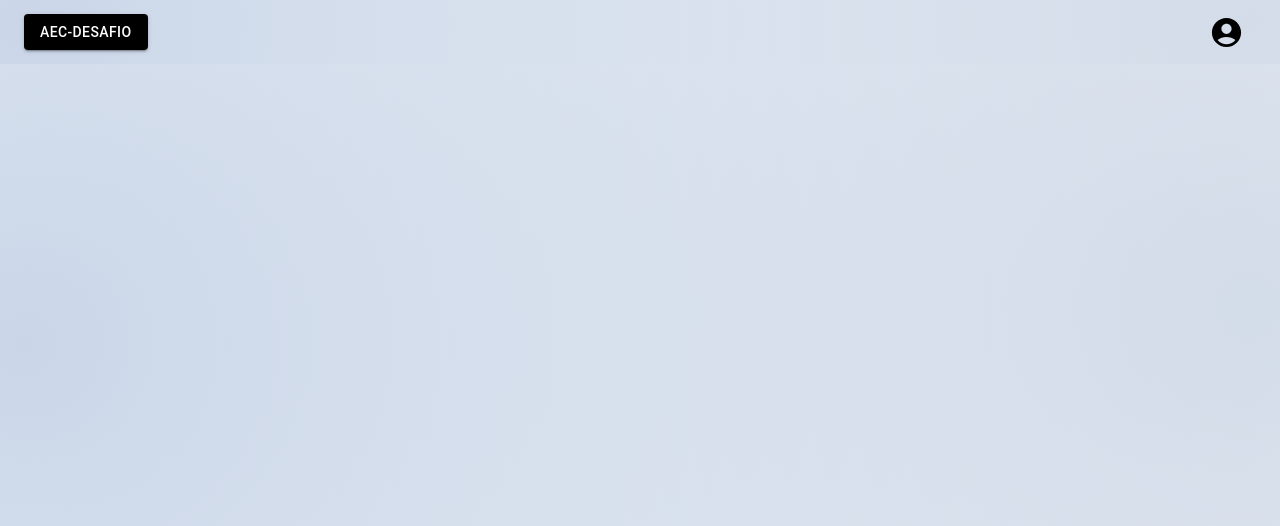
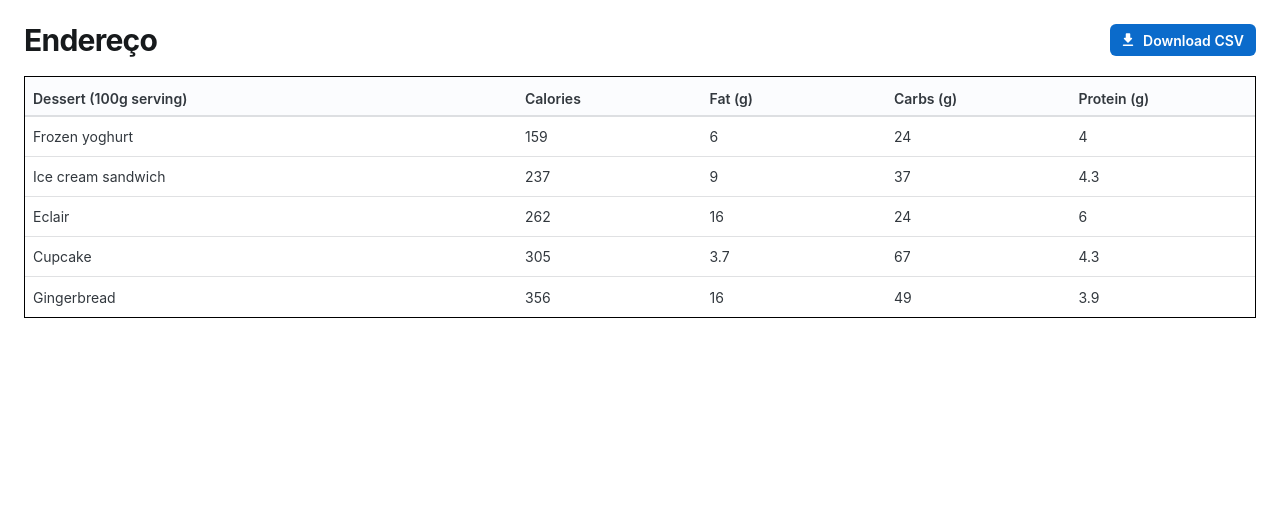
Before and after one commit to Filipemrr/Aec-DesafioTecnico-V1, a React (Create React App) app in the folder client/desafio-aec-front/: page /dashboard in a window 1280 px wide. Shown: the top 526 px of the page. Built offline with nearby package versions, Linux system fonts and the light colour scheme.

Commit message:
CHORE: Adicionando tabela

```diff
--- a/client/desafio-aec-front/package.json
+++ b/client/desafio-aec-front/package.json
@@ -6,11 +6,14 @@
     "@emotion/react": "^11.11.4",
     "@emotion/styled": "^11.11.5",
     "@mui/icons-material": "^5.15.18",
+    "@mui/joy": "^5.0.0-beta.36",
     "@mui/material": "^5.15.18",
     "@testing-library/jest-dom": "^5.17.0",
     "@testing-library/react": "^13.4.0",
     "@testing-library/user-event": "^13.5.0",
     "axios": "^1.7.2",
+    "install": "^0.13.0",
+    "npm": "^10.8.0",
     "react": "^18.3.1",
     "react-dom": "^18.3.1",
     "react-router": "^6.23.1",
--- /dev/null
+++ b/client/desafio-aec-front/src/components/Table.js
@@ -0,0 +1,55 @@
+import * as React from 'react';
+import Table from '@mui/joy/Table';
+
+export default function BasicTable() {
+  return (
+    <Table aria-label="basic table" className="Address-Table">
+      <thead>
+      <tr>
+        <th style={{ width: '40%' }}>Dessert (100g serving)</th>
+        <th>Calories</th>
+        <th>Fat&nbsp;(g)</th>
+        <th>Carbs&nbsp;(g)</th>
+        <th>Protein&nbsp;(g)</th>
+      </tr>
+      </thead>
+      <tbody>
+      <tr>
+        <td>Frozen yoghurt</td>
+        <td>159</td>
+        <td>6</td>
+        <td>24</td>
+        <td>4</td>
+      </tr>
+      <tr>
+        <td>Ice cream sandwich</td>
+        <td>237</td>
+        <td>9</td>
+        <td>37</td>
+        <td>4.3</td>
+      </tr>
+      <tr>
+        <td>Eclair</td>
+        <td>262</td>
+        <td>16</td>
+        <td>24</td>
+        <td>6</td>
+      </tr>
+      <tr>
+        <td>Cupcake</td>
+        <td>305</td>
+        <td>3.7</td>
+        <td>67</td>
+        <td>4.3</td>
+      </tr>
+      <tr>
+        <td>Gingerbread</td>
+        <td>356</td>
+        <td>16</td>
+        <td>49</td>
+        <td>3.9</td>
+      </tr>
+      </tbody>
+    </Table>
+  );
+}
--- a/client/desafio-aec-front/src/index.css
+++ b/client/desafio-aec-front/src/index.css
@@ -32,3 +32,39 @@
   align-items: center;
   justify-content: center;
 }
+
+.MainContent {
+  padding: 20px;
+  flex: 1;
+  display: flex;
+  flex-direction: column;
+  min-width: 0;
+  height: 100vh;
+  gap: 8px;
+}
+
+.ContentBox {
+  display: flex;
+  margin-bottom: 8px;
+  gap: 8px;
+  flex-direction: column;
+  align-items: flex-start;
+  flex-wrap: wrap;
+  justify-content: space-between;
+}
+
+/* Adjust for larger screens */
+@media (min-width: 600px) {
+  .MainContent {
+    padding-left: 24px;
+    padding-right: 24px;
+  }
+
+  .ContentBox {
+    flex-direction: row;
+    align-items: center;
+  }
+  .Address-Table{
+    border: 0.5px solid black;
+  }
+}
--- a/client/desafio-aec-front/src/pages/Dashboard.js
+++ b/client/desafio-aec-front/src/pages/Dashboard.js
@@ -1,17 +1,42 @@
-import Navbar from '../components/Navbar';
-import { Grid, useMediaQuery } from '@mui/material';
 import React from 'react';
-
-function Dashboard() {
-  const isSmallScreen = useMediaQuery('(max-width: 900px)');
-
+import { CssVarsProvider } from '@mui/joy/styles';
+import CssBaseline from '@mui/joy/CssBaseline';
+import Box from '@mui/joy/Box';
+import Button from '@mui/joy/Button';
+import Typography from '@mui/joy/Typography';
+import DownloadRoundedIcon from '@mui/icons-material/DownloadRounded';
+import '../index.css';
+import BasicTable from '../components/Table.js';
+export default function Dashboard() {
   return (
-    <Grid container>
-      <Navbar name="Aec-Desafio" cor="#017BF7" />
-      <Grid container className="LoginView-container">
-      </Grid>
-    </Grid>
+    <CssVarsProvider disableTransitionOnChange>
+      <CssBaseline />
+      <Box sx={{ display: 'flex', minHeight: '100dvh' }}>
+        <Box
+          component="main"
+          className="MainContent"
+        >
+          <Box
+            className="ContentBox"
+          >
+            <Typography level="h2" component="h1">
+              Endereço
+            </Typography>
+            <Button
+              color="primary"
+              startDecorator={<DownloadRoundedIcon />}
+              size="sm"
+            >
+              Download CSV
+            </Button>
+          </Box>
+          <Box
+          className='TableContent'
+          >
+          <BasicTable/>
+          </Box>
+        </Box>
+      </Box>
+    </CssVarsProvider>
   );
 }
-
-export default Dashboard;
```
Also changed, not shown: 1 other file (tests, documents, lock files or other folders).
